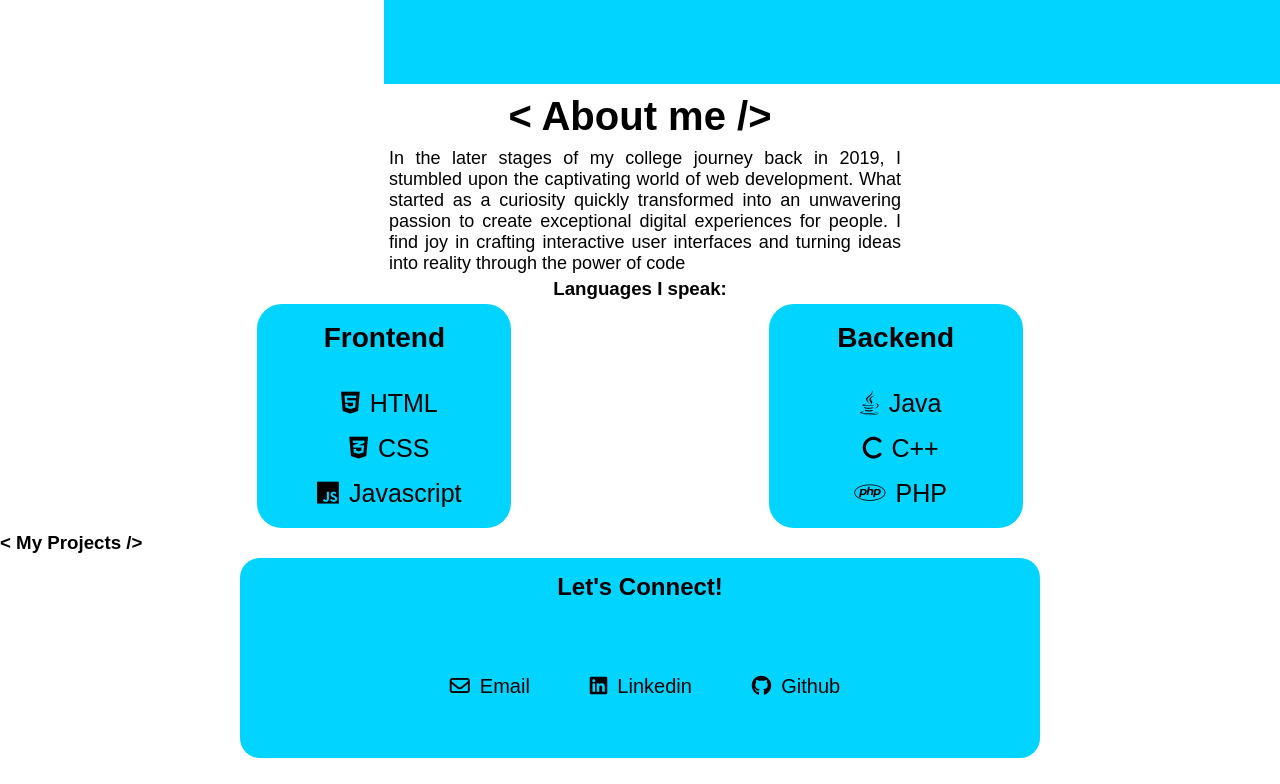
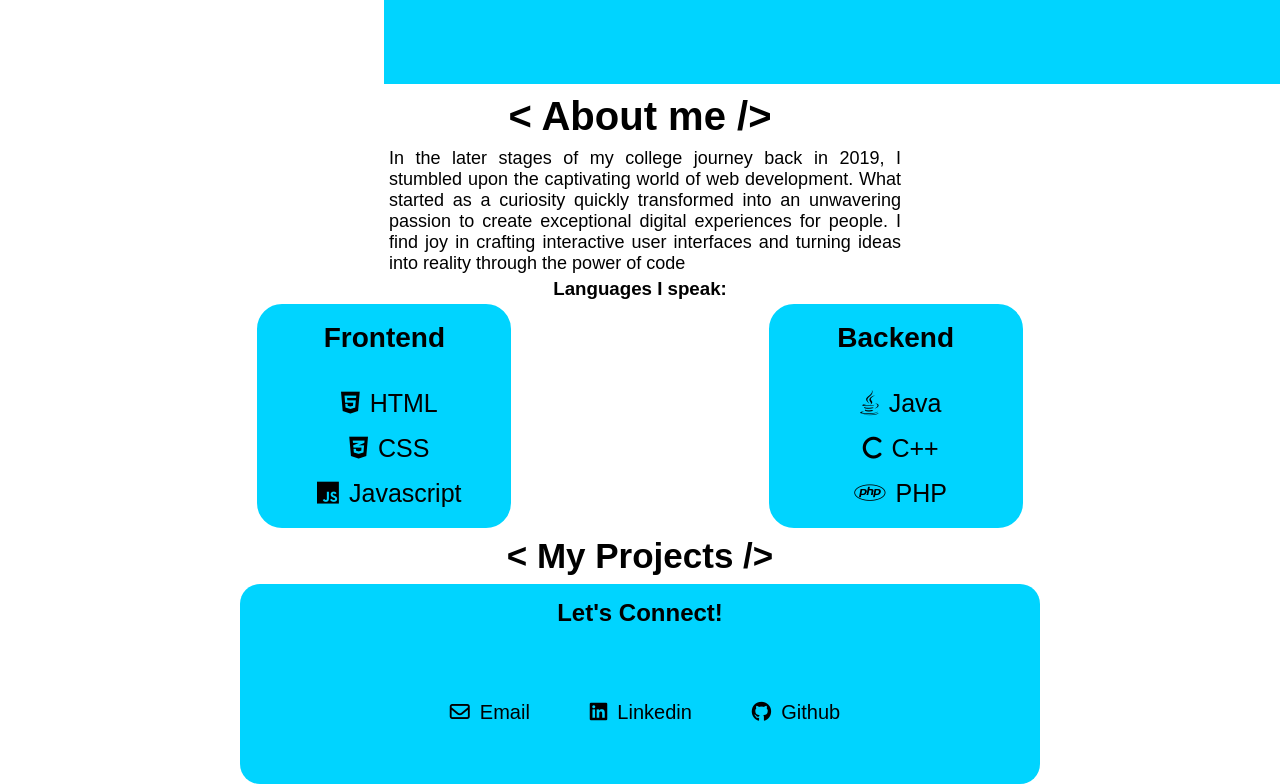
Before and after one commit to sahildev98/Portfolio_website, a plain HTML site: page index.html in a window 1280 px wide. Shown: the part 716-1500 px from the top of the page. Before the commit the page ends 1474 px from the top, so only its background shows below. Drawn offline with Linux system fonts and the light colour scheme.

Commit message:
Centered title and increased font size to 35px

```diff
--- a/style.css
+++ b/style.css
@@ -208,6 +208,12 @@ h3 {
   margin-right: 10px;
 }
 
+/* Projects section */
+.projects-title {
+  text-align: center;
+  font-size: 35px;
+}
+
 /* Contact section */
 
 .contact-container {
```
